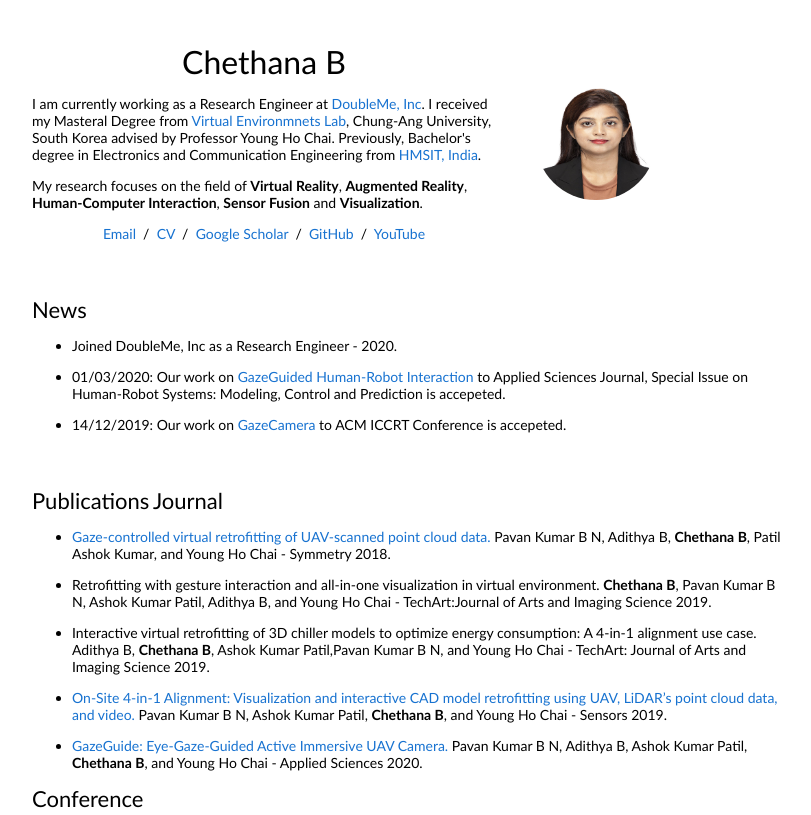
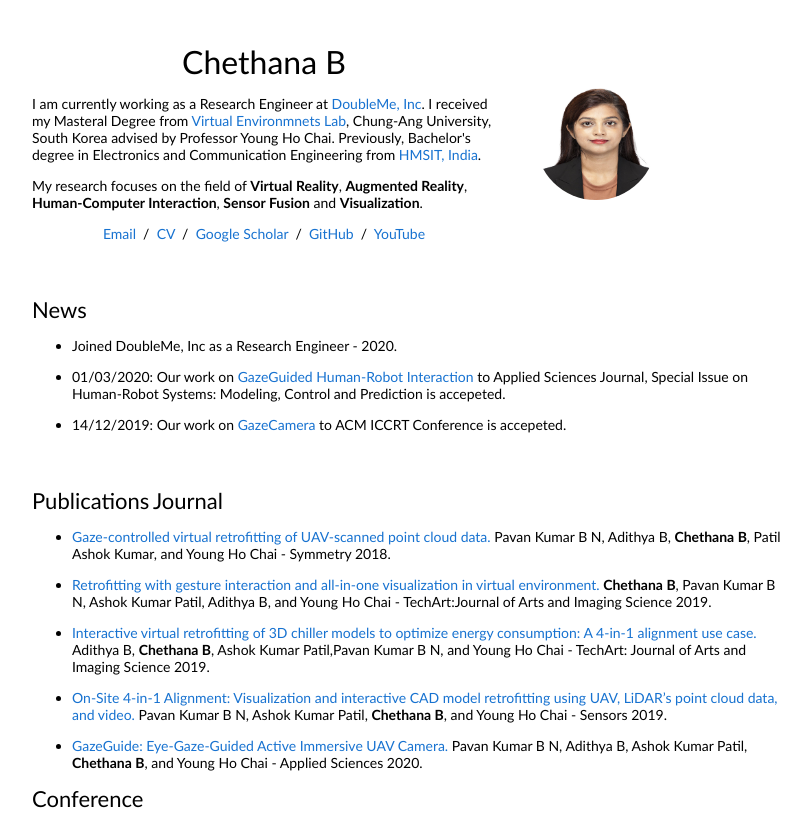
Before and after one commit to chethanab16/chethanab16.github.io, a plain HTML site: page index.html in a window 1280 px wide. Shown: the top 815 px of the page, without its empty margins (228-1039 px from the left). Drawn offline with Linux system fonts and the light colour scheme.

Commit message:
Update index.html

```diff
--- a/index.html
+++ b/index.html
@@ -38,7 +38,7 @@
                 <a href="mailto:chethanab26@gmail.com">Email</a> &nbsp/&nbsp
                 <a href="resume/chethanb_CV.pdf" target="_blank">CV</a> &nbsp/&nbsp
                 <a href="https://scholar.google.co.kr/citations?user=o2JK96cAAAAJ&hl=en" target="_blank">Google Scholar</a> &nbsp/&nbsp
-                <a href="https://github.com/chethanapavan" target="_blank"> GitHub </a> &nbsp/&nbsp
+                <a href="https://github.com/chethanab16" target="_blank"> GitHub </a> &nbsp/&nbsp
 		 <a href="https://www.youtube.com/channel/UC3sSXK13GMj9VaBigWeMWlQ/videos"> YouTube </a>
               </p>
             </td>
@@ -84,11 +84,11 @@
 
 
 			<ul>
-			<li tyle="list-style-position:inside;margin:0;padding:0;text-align:left;"> Retrofitting with gesture interaction and all-in-one visualization in virtual environment. <strong>Chethana B</strong>, Pavan Kumar B N, Ashok Kumar Patil, Adithya B, and Young Ho Chai - TechArt:Journal of Arts and Imaging Science 2019.
+			<li tyle="list-style-position:inside;margin:0;padding:0;text-align:left;"> <a href="https://www.dbpia.co.kr/pdf/pdfView.do?nodeId=NODE08736954&mark=0&useDate=&bookmarkCnt=0&ipRange=N&language=ko_KR" target="_blank">  Retrofitting with gesture interaction and all-in-one visualization in virtual environment.</a> <strong>Chethana B</strong>, Pavan Kumar B N, Ashok Kumar Patil, Adithya B, and Young Ho Chai - TechArt:Journal of Arts and Imaging Science 2019.
 			</ul>
 
 			<ul>
-			<li tyle="list-style-position:inside;margin:0;padding:0;text-align:left;"> Interactive virtual retrofitting of 3D chiller models to optimize energy consumption: A 4-in-1 alignment use case. Adithya B, <strong>Chethana B</strong>, Ashok Kumar Patil,Pavan Kumar B N, and Young Ho Chai - TechArt: Journal of Arts and Imaging Science 2019.
+			<li tyle="list-style-position:inside;margin:0;padding:0;text-align:left;"> <a href="http://www.dbpia.co.kr/pdf/pdfView.do?nodeId=NODE08736953&mark=0&bookmarkCnt=0&ipRange=N&language=ko_KR" target="_blank">  Interactive virtual retrofitting of 3D chiller models to optimize energy consumption: A 4-in-1 alignment use case.</a> Adithya B, <strong>Chethana B</strong>, Ashok Kumar Patil,Pavan Kumar B N, and Young Ho Chai - TechArt: Journal of Arts and Imaging Science 2019.
 			</ul>
 			<ul>
  			<li tyle="list-style-position:inside;margin:0;padding:0;text-align:left;"> <a href="https://www.mdpi.com/1424-8220/19/18/3908" target="_blank"> On-Site 4-in-1 Alignment: Visualization and interactive CAD model retrofitting using UAV, LiDAR’s point cloud data, and video. </a> Pavan Kumar B N, Ashok Kumar Patil, <strong>Chethana B</strong>, and Young Ho Chai - Sensors 2019.
```
